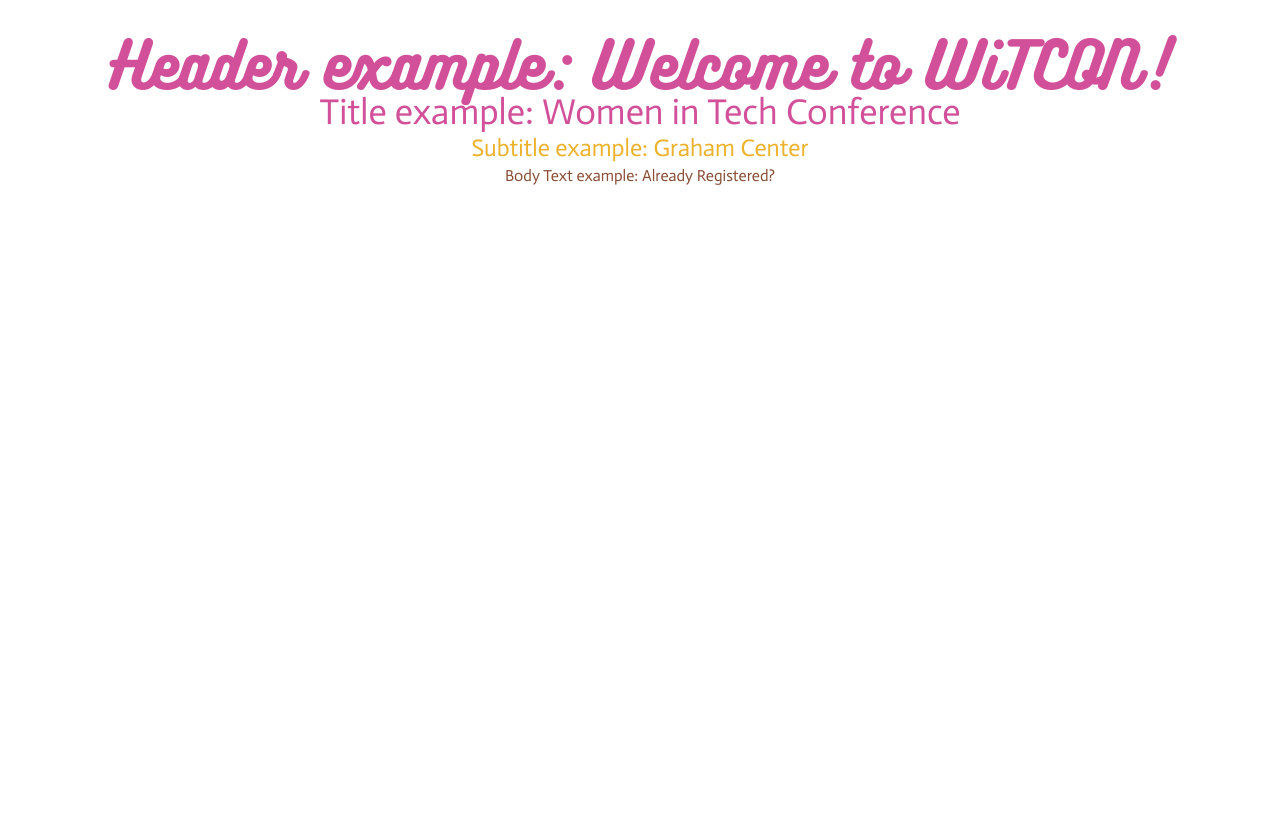
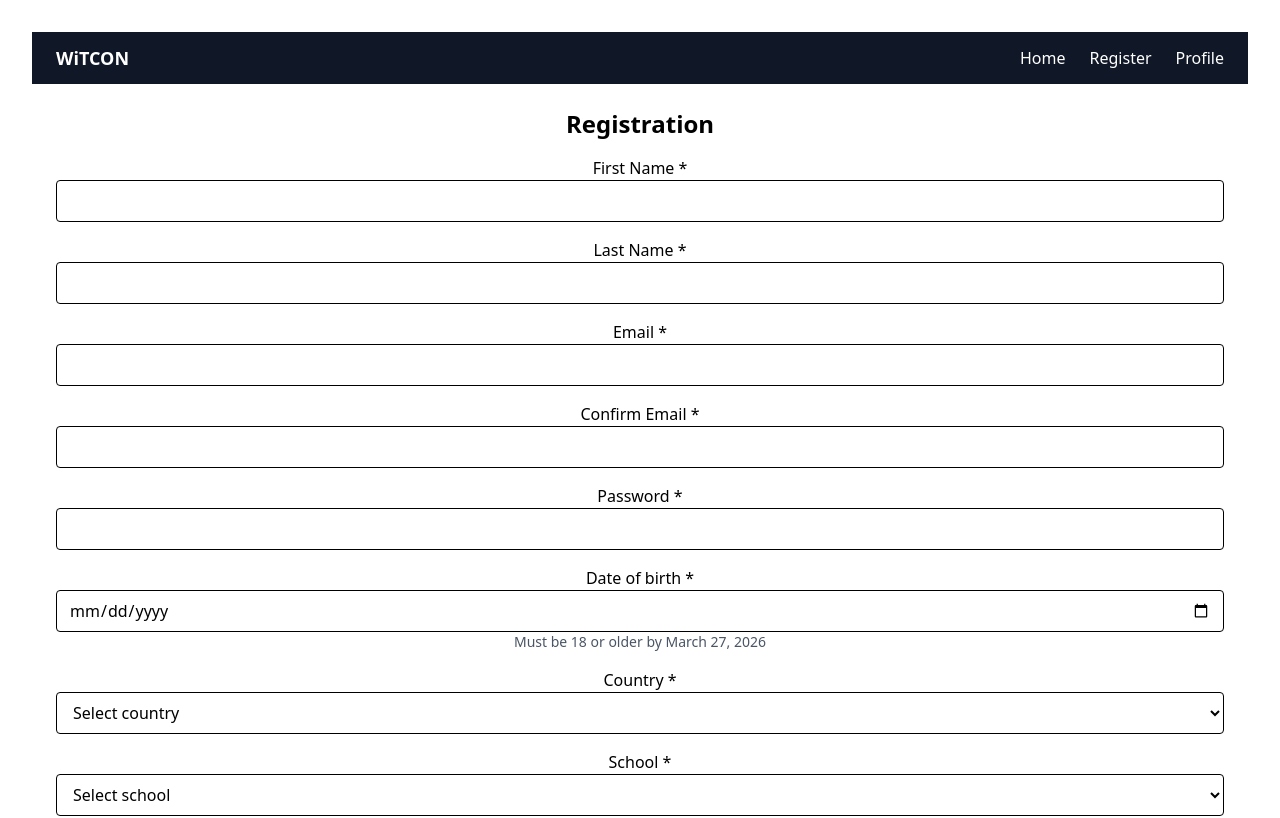
Before and after one commit to wicsfiu/witcon2026, a React (Vite) app in the folder witcon-frontend/: page /register in a window 1280 px wide. Shown: the top 818 px of the page. Built offline with nearby package versions, Linux system fonts and the light colour scheme.

Commit message:
Add React Router setup

```diff
--- a/witcon-frontend/src/App.tsx
+++ b/witcon-frontend/src/App.tsx
@@ -1,13 +1,21 @@
-import './App.css'
+import { BrowserRouter as Router, Routes, Route } from "react-router-dom";
 import Home from "./pages/Home";
+import Register from "./pages/Register";
+import Profile from "./pages/Profile";
+import Navbar from "./components/Navbar";
+import "./App.css";
 
-function App() {
-
+export default function App() {
   return (
-    <>
-    <Home/>
-    </>
-  )
+    <Router>
+      <Navbar />
+      <main className="p-6">
+        <Routes>
+          <Route path="/" element={<Home />} />
+          <Route path="/register" element={<Register />} />
+          <Route path="/profile" element={<Profile />} />
+        </Routes>
+      </main>
+    </Router>
+  );
 }
-
-export default App
--- /dev/null
+++ b/witcon-frontend/src/components/Navbar.tsx
@@ -0,0 +1,14 @@
+import { Link } from "react-router-dom";
+
+export default function Navbar() {
+  return (
+    <nav className="bg-gray-900 text-white px-6 py-3 flex justify-between items-center">
+      <h1 className="text-lg font-bold">WiTCON</h1>
+      <div className="space-x-6">
+        <Link to="/" className="hover:text-gray-300">Home</Link>
+        <Link to="/register" className="hover:text-gray-300">Register</Link>
+        <Link to="/profile" className="hover:text-gray-300">Profile</Link>
+      </div>
+    </nav>
+  );
+}
```
Also changed, not shown: witcon-frontend/src/main.tsx (+6 -6 lines).
